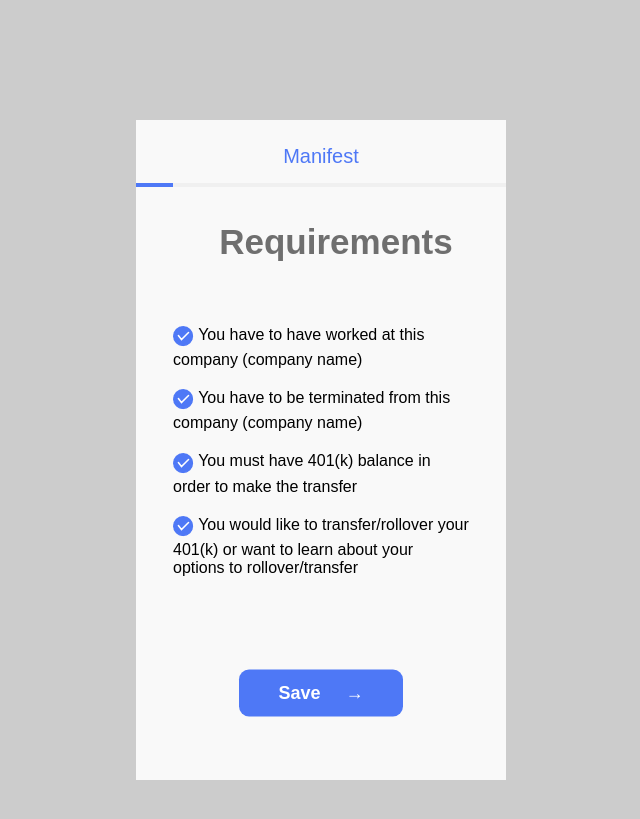
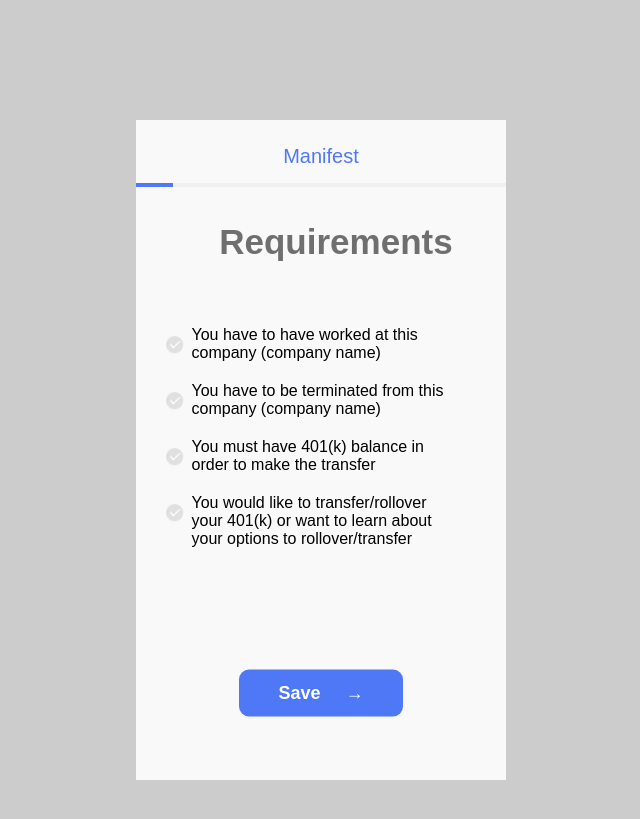
Before and after one commit to VestHQ/manifest_app_prototype, a Jekyll site: the page built from requirements.html, in a window 1280 px wide. Shown: the top 819 px of the page, without its empty margins (319-959 px from the left). Built offline with Jekyll 4.4.1, drawn with Linux system fonts in a browser that asks for light colours; nearby versions of some CDN libraries.

Commit message:
added check

```diff
--- a/_includes/requirements.html
+++ b/_includes/requirements.html
@@ -7,10 +14,22 @@
     <h1 class="heading u-mg-mid">Requirements</h1>
 
     <ul class="list">
-        <li class="item"> You have to have worked at this company (company name)</li>
-        <li class="item"> You have to be terminated from this company (company name)</li>
-        <li class="item"> You must have 401(k) balance in order to make the transfer</li>
-        <li class="item"> You would like to transfer/rollover your 401(k) or want to learn about your options to rollover/transfer</li>
+        <li class="item">
+                <img src="{{ site.baseurl }}/assets/img/silver-check.png" name="check1" class="item__img">
+            You have to have worked at this company (company name)
+        </li>
+        <li class="item">
+                <img src="{{ site.baseurl }}/assets/img/silver-check.png" alt="" class="item__img">
+            You have to be terminated from this company (company name)
+        </li>
+        <li class="item">
+            <img src="{{ site.baseurl }}/assets/img/silver-check.png" alt="" class="item__img">
+            You must have 401(k) balance in order to make the transfer
+        </li>
+        <li class="item">
+            <img src="{{ site.baseurl }}/assets/img/silver-check.png" alt="" class="item__img">
+            You would like to transfer/rollover your 401(k) or want to learn about your options to rollover/transfer
+        </li>
     </ul>
 
     <a href="{{ site.baseurl }}/create_account" class="btn-large btm-fixed">Save &nbsp; &nbsp; &rarr;</a>
--- a/_includes/script.html
+++ b/_includes/script.html
@@ -197,5 +197,23 @@
 
     processCurrentMessage();
 
+    // toggle image
+    const list = document.querySelector('.list');
+    const items = list.getElementsByTagName("li");
+
+    const unchecked = "{{ site.baseurl }}/assets/img/silver-check.png";
+    const checked = "{{ site.baseurl }}/assets/img/check_small.png";
+
+
+    for (let i = 0; i < items.length; ++i) {
+        items[i].onclick = function (e) {
+            items[i].firstElementChild.src = checked;
+
+            if(items[i].firstElementChild.src === checked) {
+                items[i].firstElementChild.src = unchecked;
+            }
+        }
+    }
+
 
 </script>
--- a/_layouts/know.html
+++ b/_layouts/know.html
@@ -6,5 +6,6 @@
 
 <body>
 {% include know.html %}
+{% include script_toggle_link.html %}
 </body>
 </html>
--- a/_layouts/requirements.html
+++ b/_layouts/requirements.html
@@ -6,5 +6,6 @@
 
 <body>
 {% include requirements.html %}
+{% include script.html %}
 </body>
 </html>
--- a/_sass/2-modules/login.scss
+++ b/_sass/2-modules/login.scss
@@ -37,12 +37,26 @@
 
   .item {
     font-size: 1.6rem;
-    padding: 0 10%;
+    padding: 0 15%;
     margin-bottom: 2rem;
+    position: relative;
+    cursor: pointer;
 
-    &::before {
-      content: url("../../assets/img/check_small.png");
-      vertical-align: -40%;
+    &__img {
+      //display: flex;
+      //justify-content: center;
+      //align-items: center;
+      width: 1.8rem;
+      height: auto;
+      margin-right: 1rem;
+      position: absolute;
+      top: 1rem;
+      left: 3rem;
     }
+
+    //&::before {
+    //  content: url("../../assets/img/check_small.png");
+    //  vertical-align: -40%;
+    //}
   }
 }
```
Also changed, not shown: other parts of _includes/requirements.html (+7 -0 lines), _includes/know.html (+4 -11 lines), _includes/script_toggle_link.html (added, +45 -0 lines).
